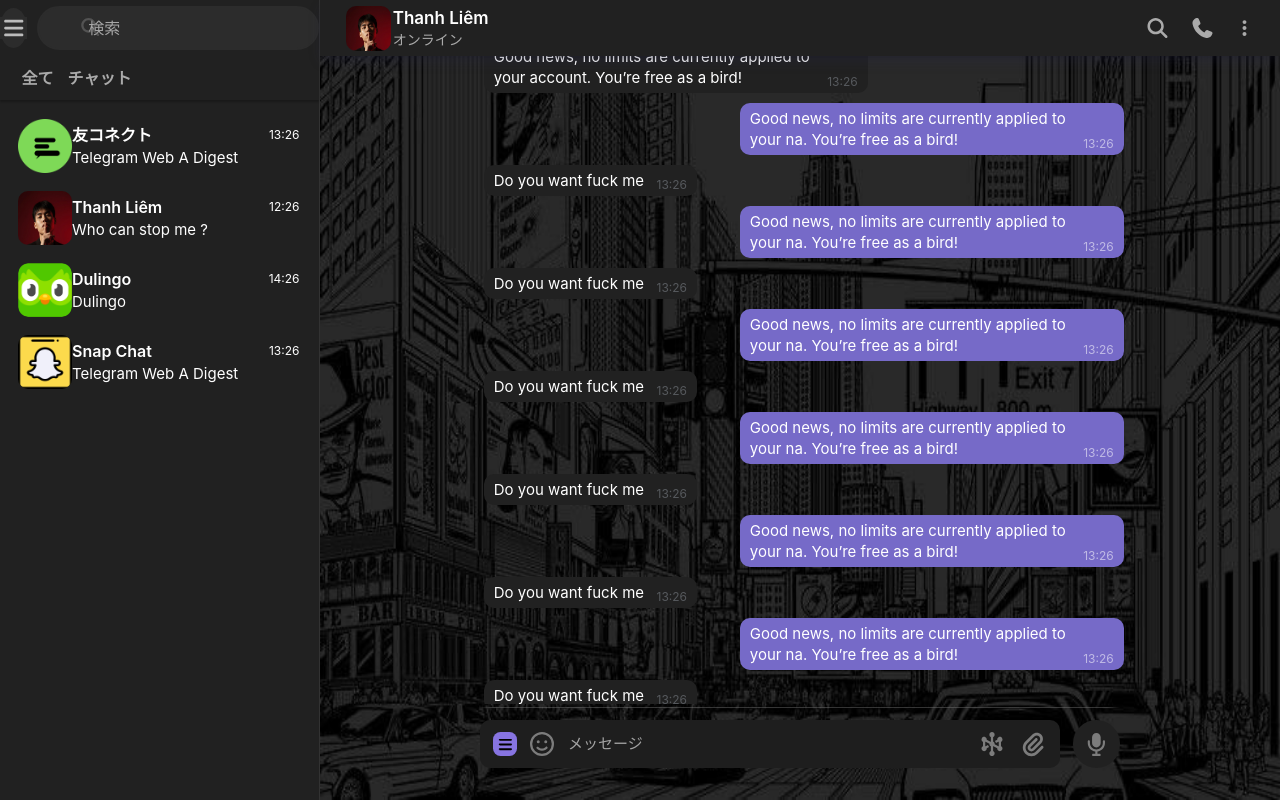
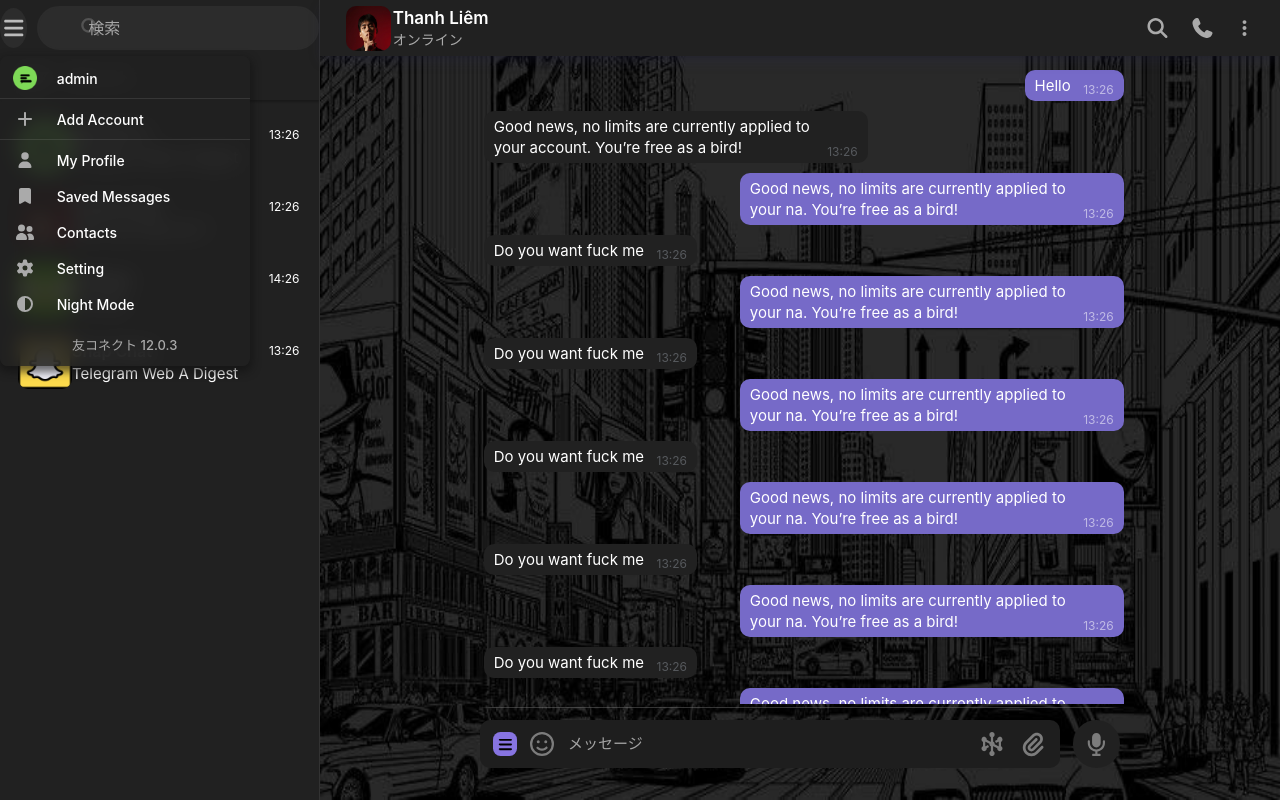
Before and after one commit to hanami88/ChatBox, a React (Create React App) app in the folder frontend/: page / in a window 1280 px wide. Both pictures are taken after a click on the icon 13 px from the left and 28 px from the top of the page. Built offline with nearby package versions, Linux system fonts and the light colour scheme.

Commit message:
update navbar

```diff
--- a/frontend/src/components/DefaultLayout/index.js
+++ b/frontend/src/components/DefaultLayout/index.js
@@ -11,13 +11,19 @@ import {
   faPhone,
   faPaperPlane,
 } from "../Icon";
-import { useState } from "react";
+import { useState, useRef } from "react";
 function DefaultLayout({ children }) {
   const [check, setCheck] = useState(false);
+  const [line, setLine] = useState(true);
   const checkMessage = (message) => {
     if (message !== "") {
       setCheck(() => true);
     } else setCheck(() => false);
+  };
+  const checkLine = (height) => {
+    if (height < 1098) {
+      setLine(() => false);
+    } else setLine(() => true);
   };
   return (
     <div className="DefaultLayout h-screen w-full flex  bg-[length:100%_100%] bg-center relative">
@@ -28,7 +34,7 @@ function DefaultLayout({ children }) {
         className="w-[75vw] h-full absolute left-[25vw] z-[-1]"
       />
       <div className="w-[75vw] flex items-center flex-col">
-        <div className="fixed top-0 right-0 w-[75vw] h-[5.6rem] bg-[#212121] shadowname flex justify-between items-center">
+        <div className="fixed top-0 right-0 w-[75vw] h-[5.6rem] bg-[#212121] shadowname flex justify-between items-center ">
           <div className="flex items-center ml-[2vw] w-[14.3rem] justify-between">
             <img
               src="liemlol.jpg"
@@ -61,10 +67,17 @@ function DefaultLayout({ children }) {
             </div>
           </div>
         </div>
-        <div className="w-[75vw] h-[88vh] flex justify-center mb-1 overflow-y-auto scrollbar-transparent">
+        <div
+          className="w-[75vw] h-[88vh] pt-[7rem] flex justify-center mb-1 overflow-y-auto scrollbar-transparent"
+          onScroll={(e) => checkLine(e.target.scrollTop)}
+        >
           <div className="w-[50vw] ml-3">{children}</div>
         </div>
-        <div className="line h-[1px] w-[50vw] mb-5 bg-white"></div>
+        <div
+          className={`h-[1px] w-[50vw] mb-5 ${
+            line ? "bg-white line" : "bg-[#00000000]"
+          }`}
+        ></div>
         <div className="w-[50vw] flex justify-center ">
           <div className="flex relative w-full">
             <div className="w-[2.4rem] h-[2.4rem] absolute top-[12px] left-[13px] bg-[rgb(135,116,225)] rounded-[0.75rem] flex items-center justify-center ">
--- a/frontend/src/components/Sidebar/index.js
+++ b/frontend/src/components/Sidebar/index.js
@@ -1,14 +1,98 @@
-import { faBars, FontAwesomeIcon, faMagnifyingGlass } from "../Icon";
+import { useState } from "react";
+import {
+  faBars,
+  FontAwesomeIcon,
+  faMagnifyingGlass,
+  faPlus,
+  faBookmark,
+  faUser,
+  faGear,
+  faUserGroup,
+  faCircleHalfStroke,
+} from "../Icon";
 function Sidebar() {
+  const [isOpen, setIsOpen] = useState(false);
+  const checkOpen = () => {
+    if (isOpen) setIsOpen(false);
+    else setIsOpen(true);
+  };
   return (
-    <div className="w-[25vw] bg-[#212121]  h-full text-[1.7rem] border-r-[1px] border-[#48484874]">
+    <div className="w-[25vw] bg-[#212121] h-full text-[1.7rem] border-r-[1px] border-[#48484874]">
       <div className="mb-4">
         <div className="flex justify-center items-center relative h-[5.6rem] ">
-          <div className=" bg-[#2C2C2C] h-[4rem] w-[4rem] flex justify-center items-center text-center rounded-[50%]">
+          <div
+            className={` ${
+              isOpen ? "bg-[#2C2C2C]" : "bg-[#212121]"
+            } cursor-pointer relative h-[4rem] w-[4rem] flex justify-center items-center text-center rounded-[50%] hover:bg-[#2C2C2C]`}
+          >
             <FontAwesomeIcon
               icon={faBars}
-              className="text-[2.2rem] text-[#ffffffaf] bg-[#2C2C2C]"
+              className="text-[2.2rem] text-[#ffffffaf] "
+              onClick={() => checkOpen()}
             />
+            <div
+              className={`${
+                isOpen ? "" : "hidden"
+              }  w-[25rem] text-[1.4rem] font-[500] text-[white] h-[31rem] bg-[rgba(33,33,33,0.867)] shadow absolute top-[4.8rem] left-[0rem] backdrop-blur-[1rem] rounded-[0.75rem] `}
+            >
+              <div className="flex items-center h-[3.2rem] py-[0.4rem] pr-[1.2rem] pl-[0.4rem] mx-[0.4rem] mt-[0.6rem] mb-[0.4rem] hover:bg-[#00000066] rounded-[0.5rem] ">
+                <img
+                  src="logo.png"
+                  alt=""
+                  className="w-[2.4rem] h-[2.4rem] ml-[0.5rem] mr-[2rem]"
+                />
+                <div>admin</div>
+              </div>
+              <div className="bg-[#FFFFFF1A] h-[0.1rem] w-full"></div>
+              <div className="flex items-center h-[3.2rem] py-[0.4rem] pr-[1.2rem] pl-[0.4rem] mx-[0.4rem] my-[0.4rem] hover:bg-[#00000066] rounded-[0.5rem]">
+                <FontAwesomeIcon
+                  icon={faPlus}
+                  className=" text-[1.6rem] text-[rgb(170,170,170)] ml-[0.7rem] mr-[2.2rem]"
+                />
+                <div>Add Account</div>
+              </div>
+              <div className="bg-[#FFFFFF1A] h-[0.1rem] w-full"></div>
+              <div className="flex items-center h-[3.2rem] py-[0.4rem] pr-[1.2rem] pl-[0.4rem] mx-[0.4rem] my-[0.4rem] hover:bg-[#00000066] rounded-[0.5rem]">
+                <FontAwesomeIcon
+                  icon={faUser}
+                  className=" text-[1.6rem] text-[rgb(170,170,170)] ml-[0.7rem] mr-[2.2rem]"
+                />
+                <div>My Profile</div>
+              </div>
+              <div className="flex items-center h-[3.2rem] py-[0.4rem] pr-[1.2rem] pl-[0.4rem] mx-[0.4rem] my-[0.4rem] hover:bg-[#00000066] rounded-[0.5rem]">
+                <FontAwesomeIcon
+                  icon={faBookmark}
+                  className=" text-[1.6rem] text-[rgb(170,170,170)] ml-[0.7rem] mr-[2.2rem]"
+                />
+                <div>Saved Messages</div>
+              </div>
+              <div className="flex items-center h-[3.2rem] py-[0.4rem] pr-[1.2rem] pl-[0.4rem] mx-[0.4rem] my-[0.4rem] hover:bg-[#00000066] rounded-[0.5rem]">
+                <FontAwesomeIcon
+                  icon={faUserGroup}
+                  className=" text-[1.6rem] text-[rgb(170,170,170)] ml-[0.7rem] mr-[2.2rem]"
+                />
+                <div>Contacts</div>
+              </div>
+              <div className="flex items-center h-[3.2rem] py-[0.4rem] pr-[1.2rem] pl-[0.4rem] mx-[0.4rem] my-[0.4rem] hover:bg-[#00000066] rounded-[0.5rem]">
+                <FontAwesomeIcon
+                  icon={faGear}
+                  className=" text-[1.6rem] text-[rgb(170,170,170)] ml-[0.7rem] mr-[2.2rem]"
+                />
+                <div>Setting</div>
+              </div>
+              <div className="flex items-center h-[3.2rem] py-[0.4rem] pr-[1.2rem] pl-[0.4rem] mx-[0.4rem] my-[0.4rem] hover:bg-[#00000066] rounded-[0.5rem]">
+                <FontAwesomeIcon
+                  icon={faCircleHalfStroke}
+                  className=" text-[1.6rem] text-[rgb(170,170,170)] ml-[0.7rem] mr-[2.2rem]"
+                />
+                <div>Night Mode</div>
+              </div>
+              <div className="h-[3.55rem] w-full flex items-center justify-center mt-3 cursor-default">
+                <div className="text-[#AAAAAA] text-[1.3rem]">
+                  友コネクト 12.0.3
+                </div>
+              </div>
+            </div>
           </div>
           <input
             type="text"
--- a/frontend/src/index.css
+++ b/frontend/src/index.css
@@ -47,3 +47,7 @@ code {
   box-shadow: rgba(50, 50, 93, 0.25) 0px 6px 12px -2px,
     rgba(0, 0, 0, 0.3) 0px 3px 7px -3px;
 }
+
+.shadow {
+  box-shadow: 0 0.4rem 0.8rem 0.2rem rgb(16, 16, 16, 0.612);
+}
```
Also changed, not shown: frontend/src/components/Icon/index.js (+12 -0 lines).
